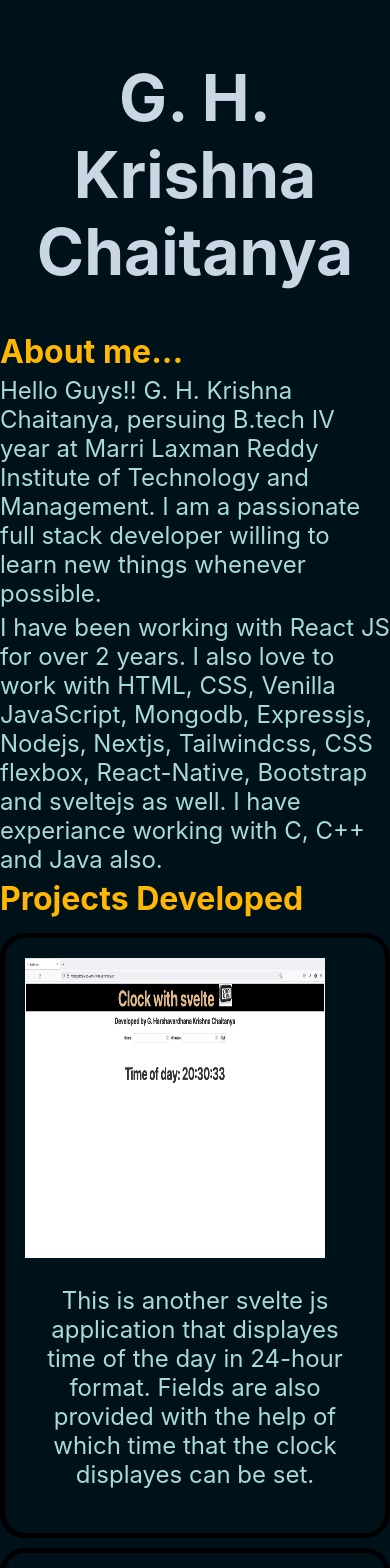
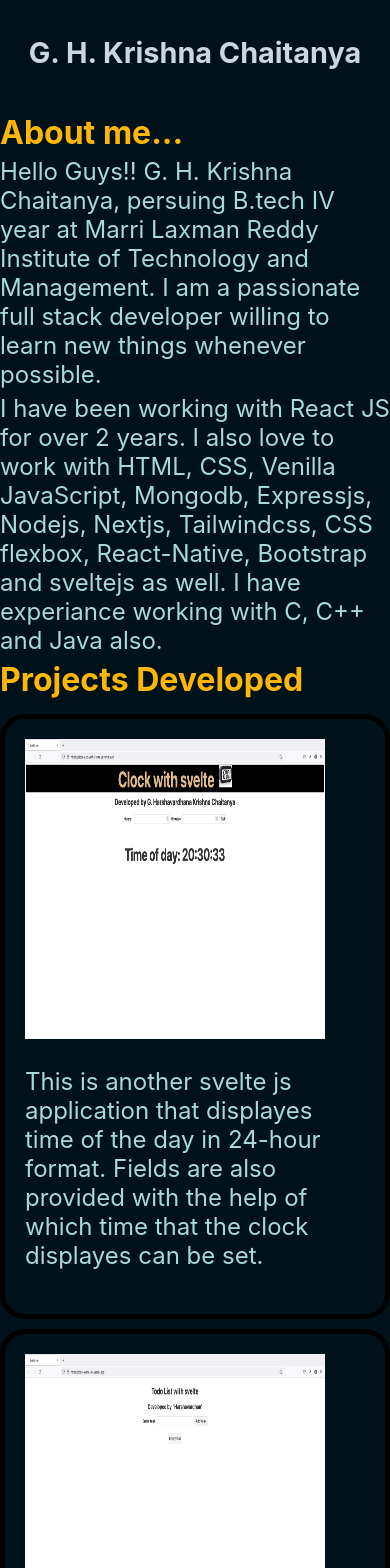
Before and after one commit to harshavardhanakrishnachaitanya2001/ghkrishnachaitanya, a Next.js app: page / in a window 390 px wide. Shown: the top 1568 px of the page. Built offline with nearby package versions, Linux system fonts and the light colour scheme.

Commit message:
Looks good on portables

```diff
--- a/styles/Website.module.css
+++ b/styles/Website.module.css
@@ -92,6 +92,10 @@
 
 
 @media (max-width:1200px){
+  .mainHeading{
+    font-size: 2rem;
+    width: 100%;
+  }
   .aboutMe{
     margin: 5px 0px 5px 0px;
     width: 100%;
@@ -108,12 +112,13 @@
     margin-right: 100px;
     width: 100%;
   }
-  .imageDescription{
-    text-align: center;
-  }
 }
 
 @media (max-width:704px){
+  .mainHeading{
+    font-size: 1.8rem;
+    width:100%;
+  }
   .aboutMe{
     margin: 5px 0px 5px 0px;
     width: 100%;
@@ -130,9 +135,6 @@
     margin-right: 100px;
     width: 100%;
   }
-  .imageDescription{
-    text-align: center;
-  }
 }
 
 @media (max-width:700px){
```
